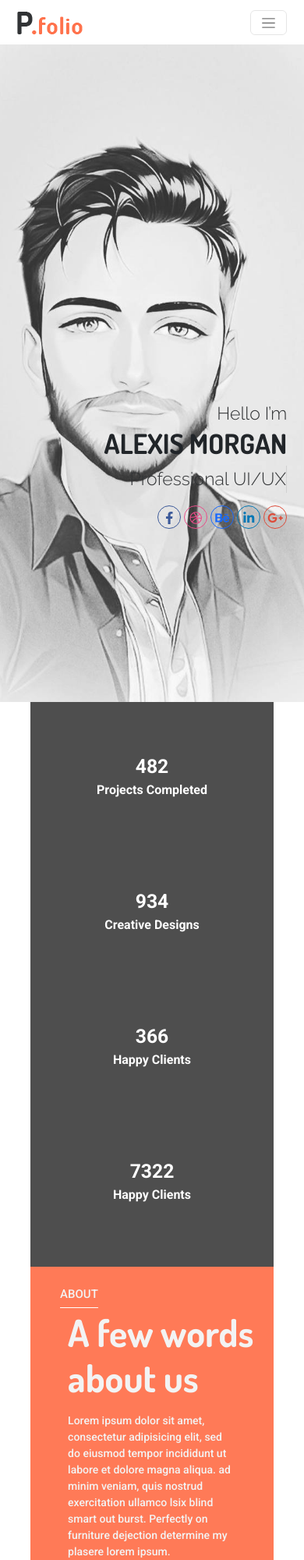
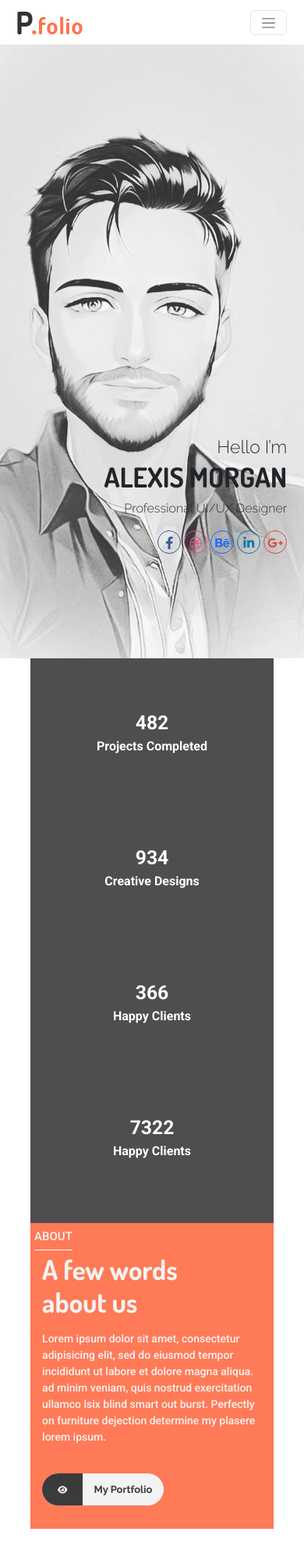
Before and after one commit to waleedtarbosh/PortfolioBootstrap, a plain HTML site: page index.html in a window 390 px wide. Shown: the top 2000 px of the page at 78% size. Drawn offline with nearby package versions, Linux system fonts and the light colour scheme.

Commit message:
Update README and improve mobile responsiveness

```diff
--- a/assets/css/media.css
+++ b/assets/css/media.css
@@ -1,6 +1,4 @@
 @media (max-width:991px) {
-
-
     .container {
         width: 95%;
     }
@@ -20,8 +18,6 @@
     .testimonials .item {
         margin-bottom: 25px;
     }
-
-
 }
 
 @media screen and (max-width:768px) {
@@ -29,15 +25,14 @@
         background-position: 50%;
         background-repeat: no-repeat;
         height: 80vh;
-
+        min-height: auto;
     }
 
-    .header-content h1,
-    h2 {
+    .header-content h1 {
         font-size: 35px;
     }
 
-    .header-content h2 {
+    .header-content h2, .title h2 {
         font-size: 30px;
     }
 
@@ -47,6 +42,10 @@
 
     .contact .container>p {
         width: 100%;
+    }
+
+    .contact form.w-75 {
+        width: 100% !important;
     }
 
     .map .contact-info {
@@ -62,25 +61,40 @@
     footer p.copy {
         text-align: center !important;
     }
-
 }
 
-
-@media screen and (max-width:575px){
+@media screen and (max-width:575px) {
     header {
         background: url(../img/waleed.jpg) no-repeat center center;
         background-size: cover;
         background-attachment: fixed;
-        min-height: 900px;
+        min-height: 100vh;
+    }
 
+    .header-content .con {
+        margin-top: 50vh;
     }
-.header-content .con {
-    margin-top: 100%;
+
+    .title h2 {
+        font-size: 35px;
+        width: 100%;
+    }
+
+    .header-content p {
+        font-size: 16px;
+        width: auto;
+        white-space: normal;
+        animation: none;
+        border-right: none;
+        margin-left: 0;
+        text-align: right;
+    }
+
+    .about .numbers span {
+        font-size: 20px;
+    }
+
+    .discription {
+        padding: 30px 15px !important;
+    }
 }
-.title h2 {
-    font-size: 48px;
-    font-weight: 700;
-    width:112%;
-}
-
-}
--- a/assets/css/style.css
+++ b/assets/css/style.css
@@ -556,7 +556,7 @@ header {
     margin-bottom: 1px;
     color:#3B3B3B;
     font-weight:400;
-    width: 104%;
+    width: 100%;
 }
 
 .item h4 span {
```
Also changed, not shown: assets/img/all-screen/i pad pro.png (added), assets/img/all-screen/i phone 14 pro max.png (added), 2 other files.
